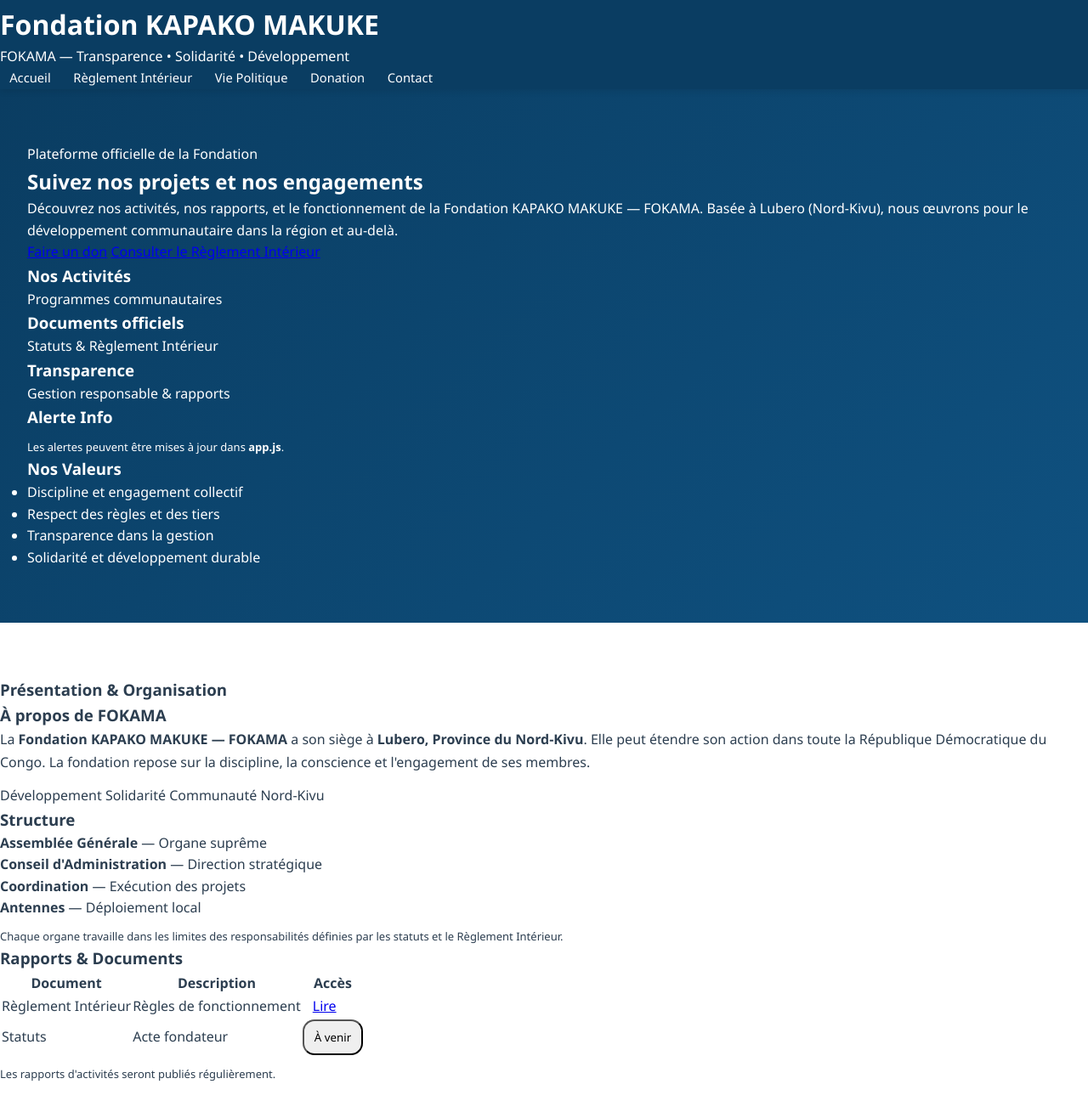
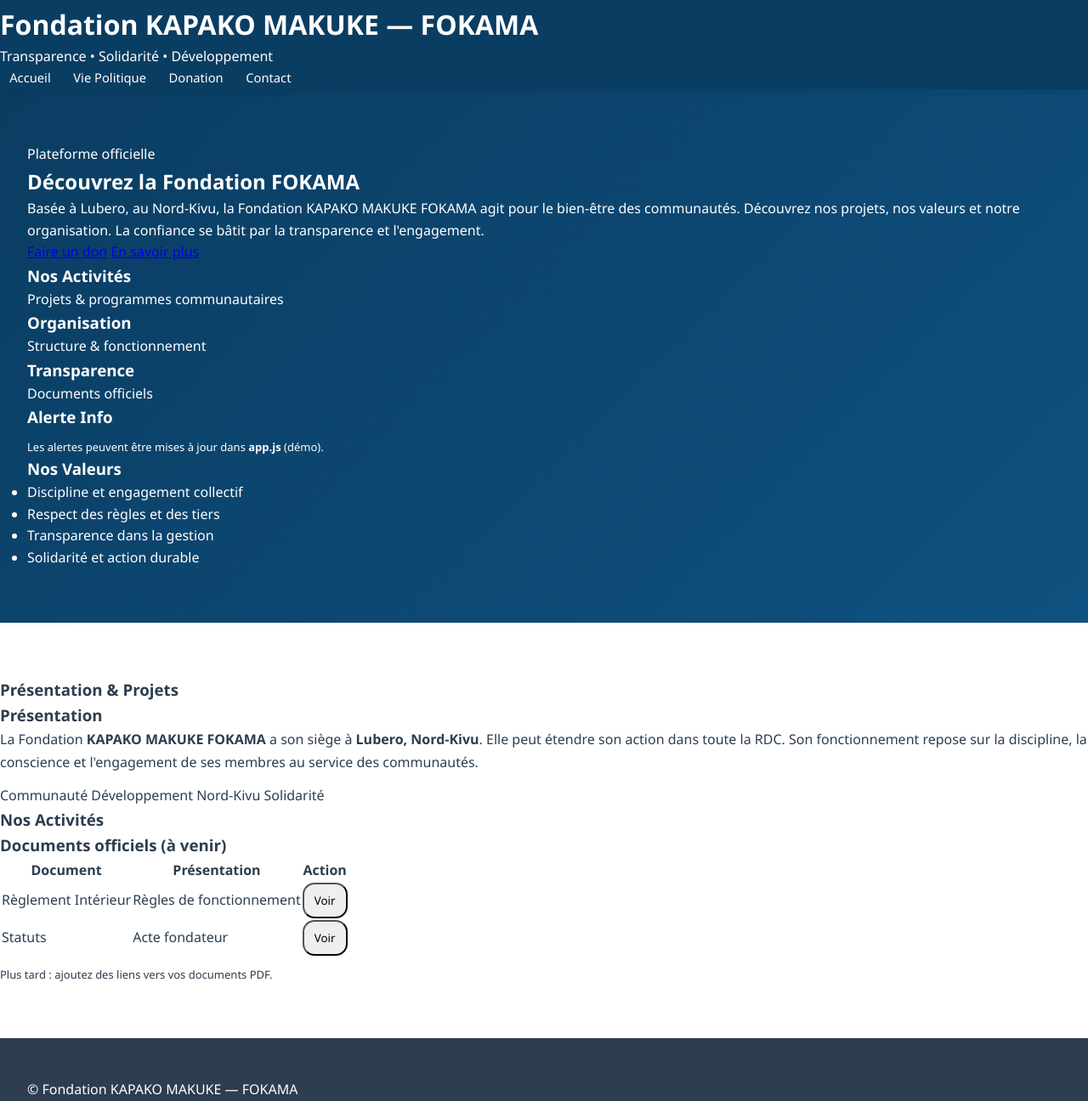
Before and after one commit to omarionup/HonFondationPalukuSiwakoMakukeKapako, a plain HTML site: page accueil.html in a window 1280 px wide. Shown: the part 92-1388 px from the top of the page at 85% size. Drawn offline with Linux system fonts and the light colour scheme.

Commit message:
accueil.html

```diff
--- a/accueil.html
+++ b/accueil.html
@@ -11,16 +11,15 @@
     <header class="header">
         <div class="header-inner">
             <div class="brand">
-                <img class="logo" src="logo.png" alt="Logo Fondation FOKAMA" />
+                <img class="logo" src="logo.png" alt="Logo Fondation" />
                 <div>
-                    <h1>Fondation KAPAKO MAKUKE</h1>
-                    <div class="sub">FOKAMA — Transparence • Solidarité • Développement</div>
+                    <h1>Fondation KAPAKO MAKUKE — FOKAMA</h1>
+                    <div class="sub">Transparence • Solidarité • Développement</div>
                 </div>
             </div>
 
             <nav class="nav">
                 <a href="accueil.html">Accueil</a>
-                <a href="reglement-interieur.html">Règlement Intérieur</a>
                 <a href="politique.html">Vie Politique</a>
                 <a href="donation.html">Donation</a>
                 <a href="contact.html">Contact</a>
@@ -31,17 +30,17 @@
     <div class="wrap">
         <section class="hero">
             <div class="panel hero-left">
-                <div class="kicker"><span class="dot"></span>Plateforme officielle de la Fondation</div>
-                <h2 class="hero-title">Suivez nos projets et nos engagements</h2>
+                <div class="kicker"><span class="dot"></span>Plateforme officielle</div>
+                <h2 class="hero-title">Découvrez la Fondation FOKAMA</h2>
                 <p class="hero-text">
-                    Découvrez nos activités, nos rapports, et le fonctionnement de la Fondation
-                    KAPAKO MAKUKE — FOKAMA. Basée à Lubero (Nord-Kivu), nous œuvrons pour
-                    le développement communautaire dans la région et au-delà.
+                    Basée à Lubero, au Nord-Kivu, la Fondation KAPAKO MAKUKE FOKAMA agit pour
+                    le bien-être des communautés. Découvrez nos projets, nos valeurs et notre
+                    organisation. La confiance se bâtit par la transparence et l'engagement.
                 </p>
 
                 <div class="cta">
                     <a class="btn btn-primary" href="donation.html">Faire un don</a>
-                    <a class="btn btn-ghost" href="reglement-interieur.html">Consulter le Règlement Intérieur</a>
+                    <a class="btn btn-ghost" href="politique.html">En savoir plus</a>
                 </div>
 
                 <div class="hr"></div>
@@ -49,15 +48,15 @@
                 <div class="grid" style="grid-template-columns:repeat(3, 1fr); margin-top:0;">
                     <div class="card">
                         <h3>Nos Activités</h3>
-                        <p class="muted">Programmes communautaires</p>
+                        <p class="muted">Projets & programmes communautaires</p>
                     </div>
                     <div class="card">
-                        <h3>Documents officiels</h3>
-                        <p class="muted">Statuts & Règlement Intérieur</p>
+                        <h3>Organisation</h3>
+                        <p class="muted">Structure & fonctionnement</p>
                     </div>
                     <div class="card">
                         <h3>Transparence</h3>
-                        <p class="muted">Gestion responsable & rapports</p>
+                        <p class="muted">Documents officiels</p>
                     </div>
                 </div>
             </div>
@@ -66,7 +65,7 @@
                 <div class="card">
                     <h3>Alerte Info</h3>
                     <ul class="list" id="alertes"></ul>
-                    <p class="muted" style="margin-top:10px; font-size:13px;">Les alertes peuvent être mises à jour dans <b>app.js</b>.</p>
+                    <p class="muted" style="margin-top:10px; font-size:13px;">Les alertes peuvent être mises à jour dans <b>app.js</b> (démo).</p>
                 </div>
 
                 <div class="card">
@@ -75,50 +74,43 @@
                         <li>Discipline et engagement collectif</li>
                         <li>Respect des règles et des tiers</li>
                         <li>Transparence dans la gestion</li>
-                        <li>Solidarité et développement durable</li>
+                        <li>Solidarité et action durable</li>
                     </ul>
                 </div>
             </div>
         </section>
 
-        <h3 class="section-title">Présentation & Organisation</h3>
+        <h3 class="section-title">Présentation & Projets</h3>
         <section class="grid">
             <div class="card">
-                <h3>À propos de FOKAMA</h3>
+                <h3>Présentation</h3>
                 <p class="muted" style="line-height:1.65;">
-                    La <b>Fondation KAPAKO MAKUKE — FOKAMA</b> a son siège à <b>Lubero, Province du Nord-Kivu</b>.
-                    Elle peut étendre son action dans toute la République Démocratique du Congo.
-                    La fondation repose sur la discipline, la conscience et l'engagement de ses membres.
+                    La Fondation <b>KAPAKO MAKUKE FOKAMA</b> a son siège à <b>Lubero, Nord-Kivu</b>.
+                    Elle peut étendre son action dans toute la RDC. Son fonctionnement repose
+                    sur la discipline, la conscience et l'engagement de ses membres au service
+                    des communautés.
                 </p>
                 <div class="badges" style="margin-top:14px;">
+                    <span class="badge">Communauté</span>
                     <span class="badge">Développement</span>
+                    <span class="badge">Nord-Kivu</span>
                     <span class="badge">Solidarité</span>
-                    <span class="badge">Communauté</span>
-                    <span class="badge">Nord-Kivu</span>
                 </div>
             </div>
 
             <div class="card">
-                <h3>Structure</h3>
-                <ul class="list">
-                    <li><b>Assemblée Générale</b> — Organe suprême</li>
-                    <li><b>Conseil d'Administration</b> — Direction stratégique</li>
-                    <li><b>Coordination</b> — Exécution des projets</li>
-                    <li><b>Antennes</b> — Déploiement local</li>
-                </ul>
-                <p class="muted" style="margin-top:10px; font-size:13px;">
-                    Chaque organe travaille dans les limites des responsabilités définies par les statuts et le Règlement Intérieur.
-                </p>
+                <h3>Nos Activités</h3>
+                <div class="timeline" id="activities"></div>
             </div>
 
             <div class="card">
-                <h3>Rapports & Documents</h3>
+                <h3>Documents officiels (à venir)</h3>
                 <table class="table">
                     <thead>
                         <tr>
                             <th>Document</th>
-                            <th>Description</th>
-                            <th>Accès</th>
+                            <th>Présentation</th>
+                            <th>Action</th>
                         </tr>
                     </thead>
                     <tbody>
@@ -126,7 +118,8 @@
                             <td>Règlement Intérieur</td>
                             <td class="muted">Règles de fonctionnement</td>
                             <td>
-                                <a href="reglement-interieur.html" class="btn btn-primary" style="padding:10px 12px; border-radius:14px;">Lire</a>
+                                <button class="btn btn-primary" style="padding:10px 12px; border-radius:14px;"
+                                    data-modal="report" data-title="Règlement Intérieur" type="button">Voir</button>
                             </td>
                         </tr>
                         <tr>
@@ -134,20 +127,20 @@
                             <td class="muted">Acte fondateur</td>
                             <td>
                                 <button class="btn btn-primary" style="padding:10px 12px; border-radius:14px;"
-                                    data-modal="statuts" data-title="Statuts de la Fondation" type="button">À venir</button>
+                                    data-modal="report" data-title="Statuts de la Fondation" type="button">Voir</button>
                             </td>
                         </tr>
                     </tbody>
                 </table>
                 <p class="muted" style="margin-top:10px; font-size:13px;">
-                    Les rapports d'activités seront publiés régulièrement.
+                    Plus tard : ajoutez des liens vers vos documents PDF.
                 </p>
             </div>
         </section>
     </div>
 
     <footer class="footer">
-        © <span id="year"></span> Fondation KAPAKO MAKUKE — FOKAMA • Lubero, Nord-Kivu, RDC
+        © <span id="year"></span> Fondation KAPAKO MAKUKE — FOKAMA
     </footer>
 
     <div id="modal" class="modal" aria-hidden="true">
```
